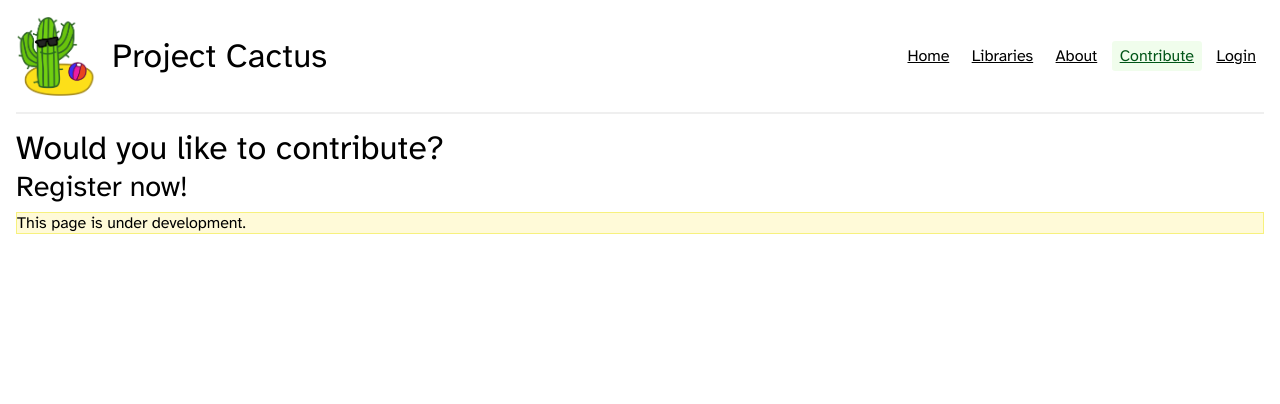
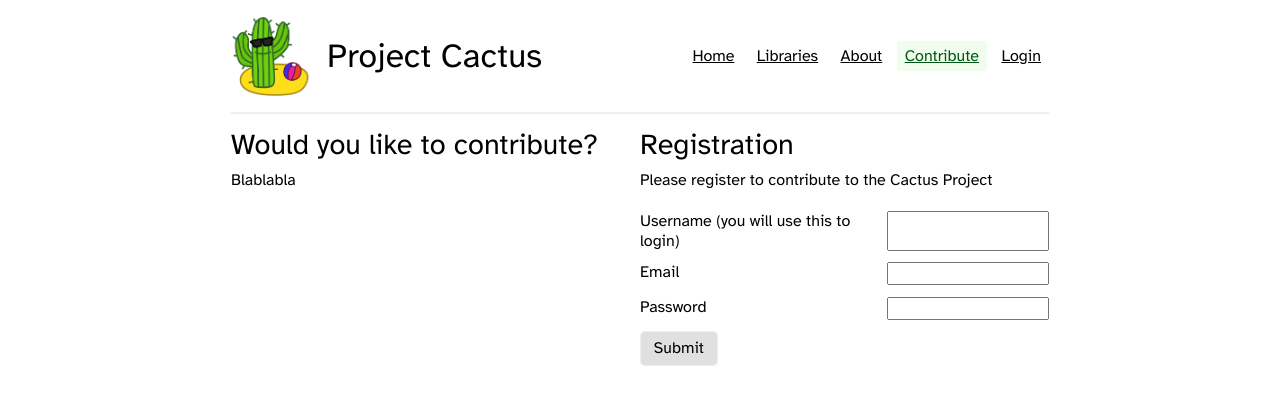
Before and after one commit to ost-fh/Cactus, a React (Create React App) app: page /contribute in a window 1280 px wide. Shown: the top 404 px of the page. Built offline with nearby package versions, Linux system fonts and the light colour scheme.

Commit message:
registration form prepared

```diff
--- a/src/App.css
+++ b/src/App.css
@@ -11,7 +11,30 @@
 }
 
 .container {
-    margin: auto 1rem;
+    margin: 0 auto;
+    padding: 0 1rem;
+    max-width: 850px;
+}
+
+/* .flex-column {
+    display: flex;
+    flex-direction: column;
+} */
+
+main {
+    margin-top: 0.8rem;
+}
+
+.layout-split {
+    display: grid;
+    grid-template-columns: 1fr 1fr;
+}
+
+@media screen and (max-width: 850px) {
+    .layout-split {
+        display: flex;
+        flex-direction: column;
+    }
 }
 
 :focus {
--- a/src/layout/publiclayout.css
+++ b/src/layout/publiclayout.css
@@ -36,12 +36,3 @@
     gap: 1rem;
     border-bottom: 2px rgb(239, 239, 239) solid;
 }
-
-main {
-    margin-top: 0.8rem;
-}
-
-.layout-split {
-    display: grid;
-    grid-template-columns: 1fr 1fr;
-}
--- a/src/pages/Contribute.tsx
+++ b/src/pages/Contribute.tsx
@@ -1,14 +1,61 @@
-import React from "react";
+import React, { useState } from "react";
 import PublicLayout from "../layout/PublicLayout";
 
 const Contribute = () => {
+  const [username, setUsername] = useState<string>("");
+  const [email, setEmail] = useState("");
+  const [password, setPassword] = useState("");
+  // const [formValid, setFormValid] = useState(false);
+
+  // verify formvalidity
+
+  const handleSubmit = (e: any) => {
+    e.preventDefault();
+
+    const loginData = { username: username, email: email, password: password };
+    console.log(loginData);
+  };
+
   return (
     <PublicLayout activeLink='contribute'>
-      <div className='page-header-center'>
-        <h1>Would you like to contribute?</h1>
-        <h2>Register now!</h2>
+      <div className='layout-split'>
+        <div>
+          <h2>Would you like to contribute?</h2>
+          <p>Blablabla</p>
+        </div>
+        <div>
+          <h2>Registration</h2>
+          <p>Please register to contribute to the Cactus Project</p>
+          <form onSubmit={handleSubmit}>
+            <label htmlFor='registration-username'>
+              Username (you will use this to login)
+            </label>
+            <input
+              required
+              id='registration-username'
+              type='text'
+              onChange={(e) => setUsername(e.target.value)}
+            />
+            <label htmlFor='registration-email'>Email</label>
+            <input
+              required
+              id='registration-email'
+              type='email'
+              onChange={(e) => setEmail(e.target.value)}
+            />
+            <label htmlFor='registration-password'>Password</label>
+            <input
+              required
+              id='registration-password'
+              type='password'
+              onChange={(e) => setPassword(e.target.value)}
+            />
+            <div>
+              <button type='submit'>Submit</button>
+            </div>
+          </form>
+        </div>
       </div>
-      <div className='alert-info'>This page is under development.</div>
     </PublicLayout>
   );
 };
--- a/src/pages/Home.tsx
+++ b/src/pages/Home.tsx
@@ -15,7 +15,7 @@ const home = () => {
       </div>
       <div className='home-section '>
         <div className='home-title'>
-          <span>The Mission</span>
+          <h3>The Mission</h3>
         </div>
         <div className='home-text'>
           <p>
@@ -31,7 +31,7 @@ const home = () => {
       </div>
       <div className='home-section '>
         <div className='home-title'>
-          <span>How does it work?</span>
+          <h3>How does it work?</h3>
         </div>
         <div className='home-text'>
           <p>
@@ -47,7 +47,7 @@ const home = () => {
       </div>
       <div className='home-section '>
         <div className='home-title'>
-          <span>We need your help!</span>
+          <h3>We need your help!</h3>
         </div>
         <div className='home-text'>
           <p>
--- a/src/pages/Login.tsx
+++ b/src/pages/Login.tsx
@@ -35,17 +35,18 @@ export default function Login(props: { setToken: any }) {
       <div className='login'>
         <h2>Please Log In</h2>
         <form onSubmit={handleSubmit}>
-          <label>
-            <p>Username</p>
-            <input type='text' onChange={(e) => setUserName(e.target.value)} />
-          </label>
-          <label>
-            <p>Password</p>
-            <input
-              type='password'
-              onChange={(e) => setPassword(e.target.value)}
-            />
-          </label>
+          <label htmlFor='login-username'>Username</label>
+          <input
+            id='login-username'
+            type='text'
+            onChange={(e) => setUserName(e.target.value)}
+          />
+          <label htmlFor='login-password'>Password</label>
+          <input
+            id='login-password'
+            type='password'
+            onChange={(e) => setPassword(e.target.value)}
+          />
           <div>
             <button type='submit'>Submit</button>
           </div>
--- a/src/testlabPages/TestLab.tsx
+++ b/src/testlabPages/TestLab.tsx
@@ -7,6 +7,7 @@ import TestForm from "./TestForm";
 import TestLabLayout from "../layout/LabLayout";
 import Start from "./Start";
 import Confirmation from "./Confirmation";
+import NotFound from "../pages/NotFound";
 
 const TestLab = () => {
   const { id, version } = useParams();
@@ -36,9 +37,9 @@ const TestLab = () => {
     >
       <Routes>
         <Route index element={<Navigate to='start' />}></Route>
-        <Route path='start' element={<Start testData={testData} />} />
+        <Route path='start/' element={<Start testData={testData} />} />
         <Route
-          path='specify'
+          path='specify/'
           element={
             <SpecifyTest testData={testData} setTestData={setTestData} />
           }
@@ -56,6 +57,7 @@ const TestLab = () => {
           path='confirmation/'
           element={<Confirmation testData={testData} />}
         />
+        <Route path='*' element={<NotFound />} />
       </Routes>
     </TestLabLayout>
   );
```
